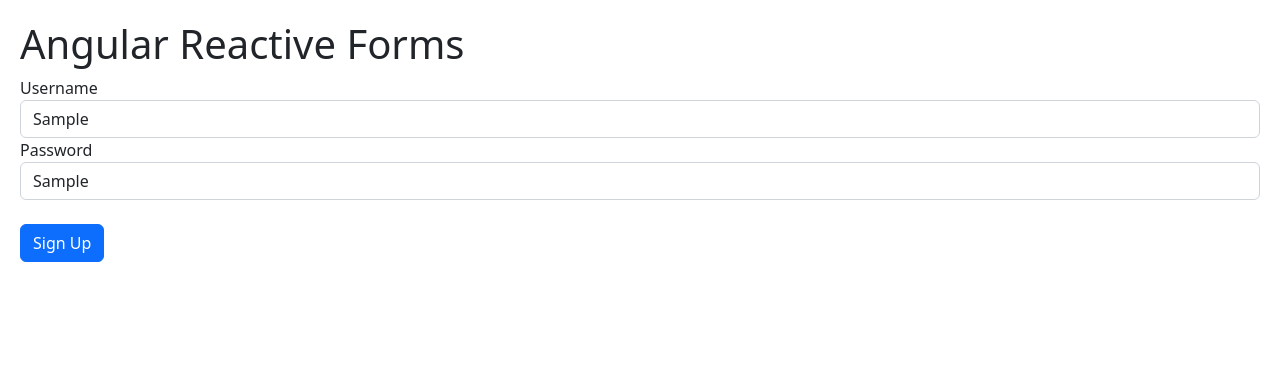
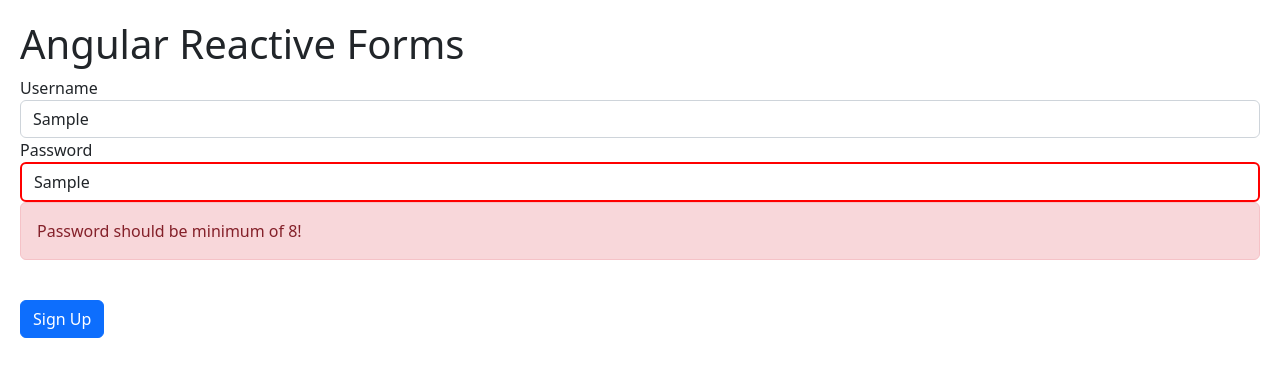
Before and after one commit to MotasemZiad/Angular-Bootcamp, an Angular app in the folder 01_getting_started/hello-world/: page / in a window 1280 px wide. Both pictures are taken after typing "Sample", "Sample" into the empty fields and a click on the button "Sign Up". Shown: the top 376 px of the page. Built offline with nearby package versions, Linux system fonts and the light colour scheme.

Commit message:
Specific validation errors

```diff
--- a/01_getting_started/hello-world/src/app/signup-form/signup-form.component.html
+++ b/01_getting_started/hello-world/src/app/signup-form/signup-form.component.html
@@ -7,7 +7,8 @@
             type="text"
             class="form-control">
             <div *ngIf="username!.touched && username!.invalid" class="alert alert-danger">
-              Username is required!
+              <div *ngIf="username!.errors!['required']">Username is required!</div>
+              <div *ngIf="username!.errors!['minlength']">Username should be minimum of {{ username!.errors!['minlength'].requiredLength }}!</div>
             </div>
     </div>
     <div class="form-group">
@@ -18,7 +19,8 @@
             type="text"
             class="form-control">
             <div *ngIf="password!.touched && password!.invalid" class="alert alert-danger">
-              Password is required!
+              <div *ngIf="password!.errors!['required']" >Password is required!</div>
+              <div *ngIf="password!.errors!['minlength']">Password should be minimum of {{ password!.errors!['minlength'].requiredLength }}!</div>
             </div>
     </div>
     <br>
--- a/01_getting_started/hello-world/src/app/signup-form/signup-form.component.ts
+++ b/01_getting_started/hello-world/src/app/signup-form/signup-form.component.ts
@@ -7,8 +7,14 @@ import {FormGroup, FormControl, Validators} from '@angular/forms';
 })
 export class SignupFormComponent {
   form = new FormGroup({
-    username: new FormControl('', Validators.required),
-    password: new FormControl('', Validators.required),
+    username: new FormControl('', [
+      Validators.required,
+      Validators.minLength(3),
+    ]),
+    password: new FormControl('', [
+      Validators.required,
+      Validators.minLength(8)
+    ]),
   })
 
 
```
